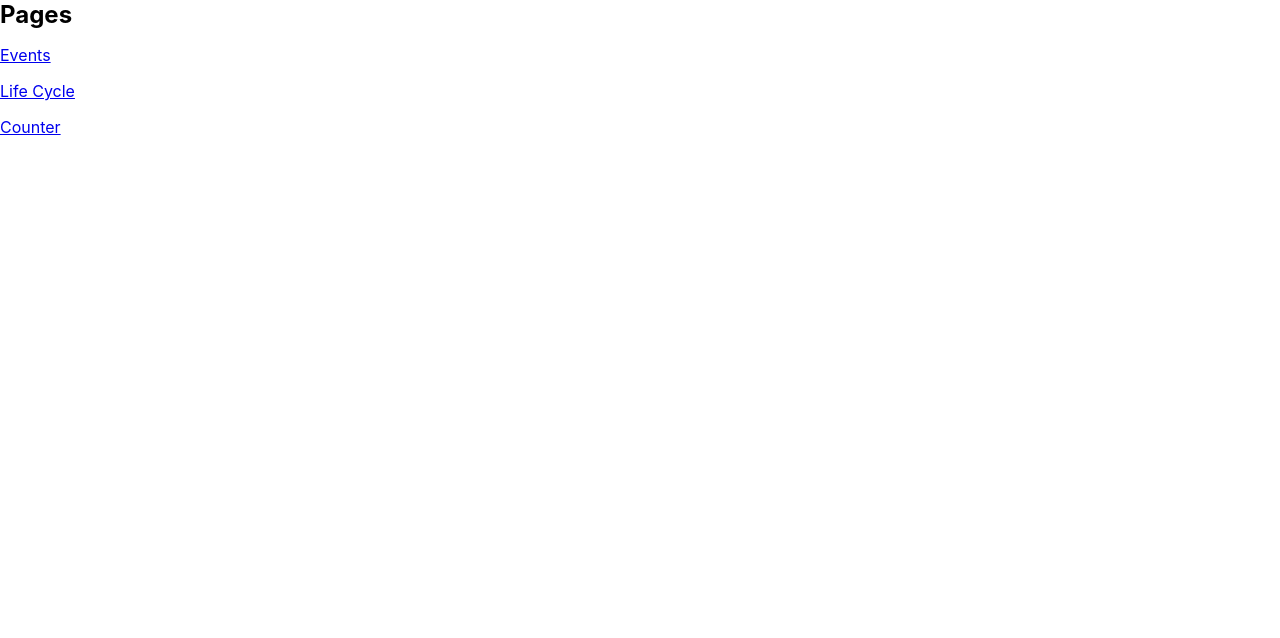
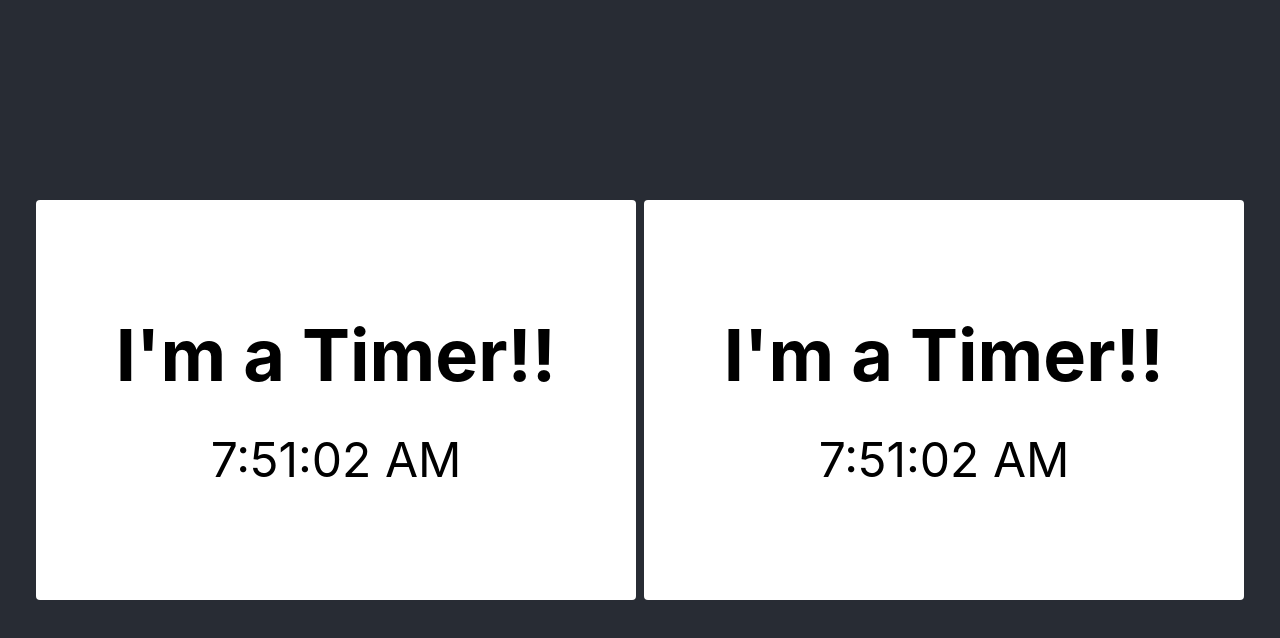
Before and after one commit to Ksquare-University/js-training-program-react, a React (Create React App) app: page /hooks in a window 1280 px wide. Shown: the top 638 px of the page. Built offline with nearby package versions, Linux system fonts and the light colour scheme.

Commit message:
add Timer hooks version

```diff
--- a/src/App.js
+++ b/src/App.js
@@ -1,13 +1,14 @@
 import "./App.css";
 import { BrowserRouter as Router, Route, Switch } from "react-router-dom";
 import React from "react";
-import { Timer, Form, Root, Counter } from "./views";
+import { Timer, TimerHooks, Form, Root, Counter } from "./views";
 
 export function App() {
   return (
     <Router>
       <Switch>
         <Route component={Timer} path="/lifeCycle" />
+        <Route component={TimerHooks} path="/hooks" />
         <Route component={Form} path="/events" />
         <Route component={Counter} path="/counter" />
         <Route component={Root} path="/" />
--- a/src/views/Root/Root.jsx
+++ b/src/views/Root/Root.jsx
@@ -16,6 +16,10 @@ export function Root() {
       <div>
         <Link to="/counter">Counter</Link>
       </div>
+
+      <div>
+        <Link to="/hooks">Timer Hooks</Link>
+      </div>
     </div>
   );
 }
--- /dev/null
+++ b/src/views/Timer/TimerHooks.jsx
@@ -0,0 +1,62 @@
+import React, { useState, useEffect } from "react";
+import "./Timer.css";
+
+/**
+ *
+ * 1. useState
+ * 2. useEffect
+ * 3. useRef
+ * 4. useContext
+ * 5. useReducer
+ */
+
+const fetch = (url) => new Promise((resolve) => setTimeout(() => resolve(url), 0));
+
+function TimerTiny({ time }) {
+  const [date, updateDate] = useState(new Date().toLocaleTimeString());
+
+  const tick = () => {
+    updateDate(new Date().toLocaleTimeString());
+  };
+
+  useEffect(() => {
+    const timer = setInterval(() => tick(), time);
+
+    const asyncFunction = async () => {
+      try {
+        const url = await fetch("https://js.training.ksquare.com");
+        console.log(url);
+      } catch (e) {
+        // Error!!!
+      }
+    };
+
+    asyncFunction();
+
+    return () => {
+      clearInterval(timer);
+    };
+  }, [time]);
+
+  return (
+    <div className="card">
+      <h1>I'm a Timer!!</h1>
+      <div className="card__timer">
+        <p>{date}</p>
+      </div>
+    </div>
+  );
+}
+
+export function TimerHooks() {
+  return (
+    <main className="main">
+      <div style={{ marginRight: "8px" }}>
+        <TimerTiny time={5000} />
+      </div>
+      <div>
+        <TimerTiny />
+      </div>
+    </main>
+  );
+}
--- a/src/views/Timer/index.js
+++ b/src/views/Timer/index.js
@@ -1 +1,2 @@
 export * from "./Timer";
+export * from "./TimerHooks";
```
